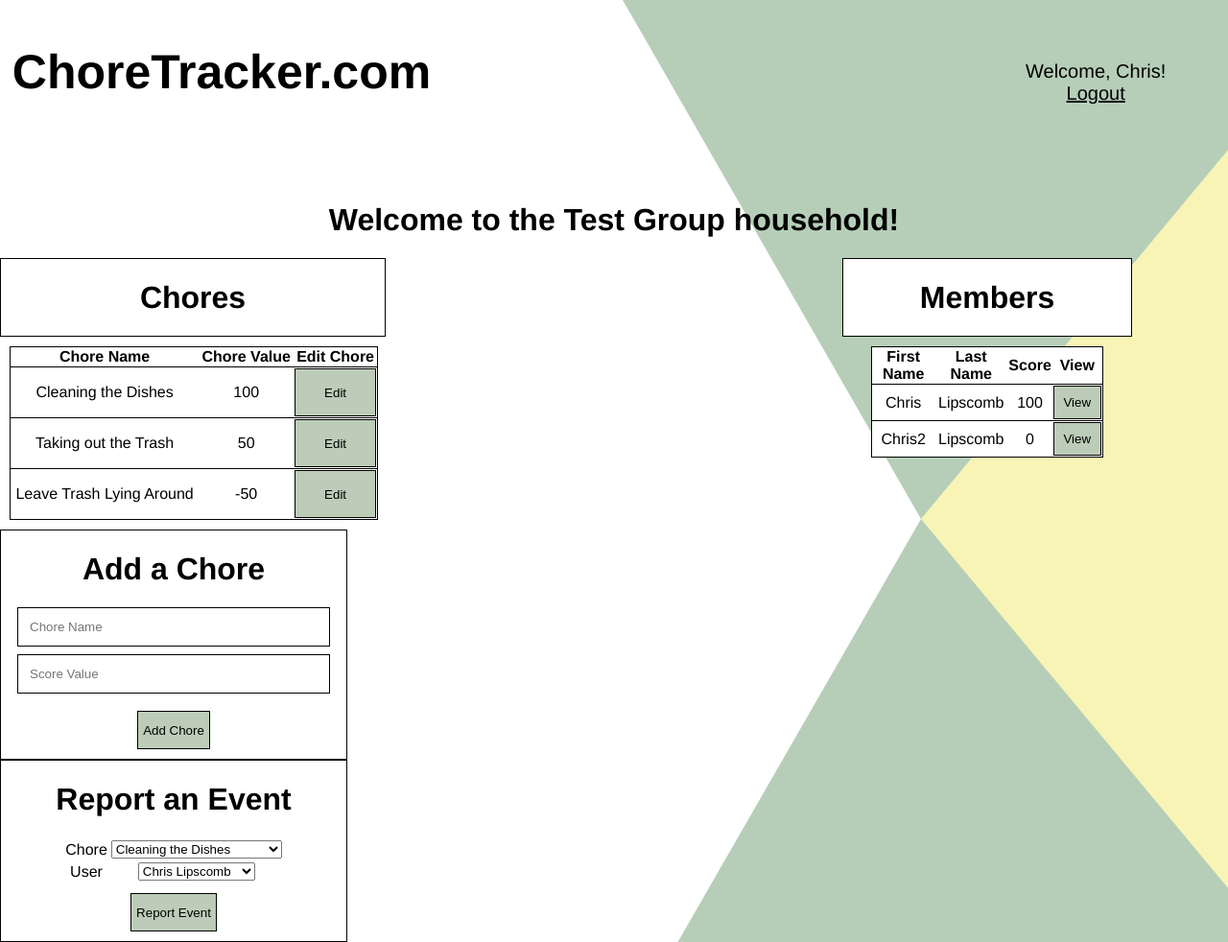
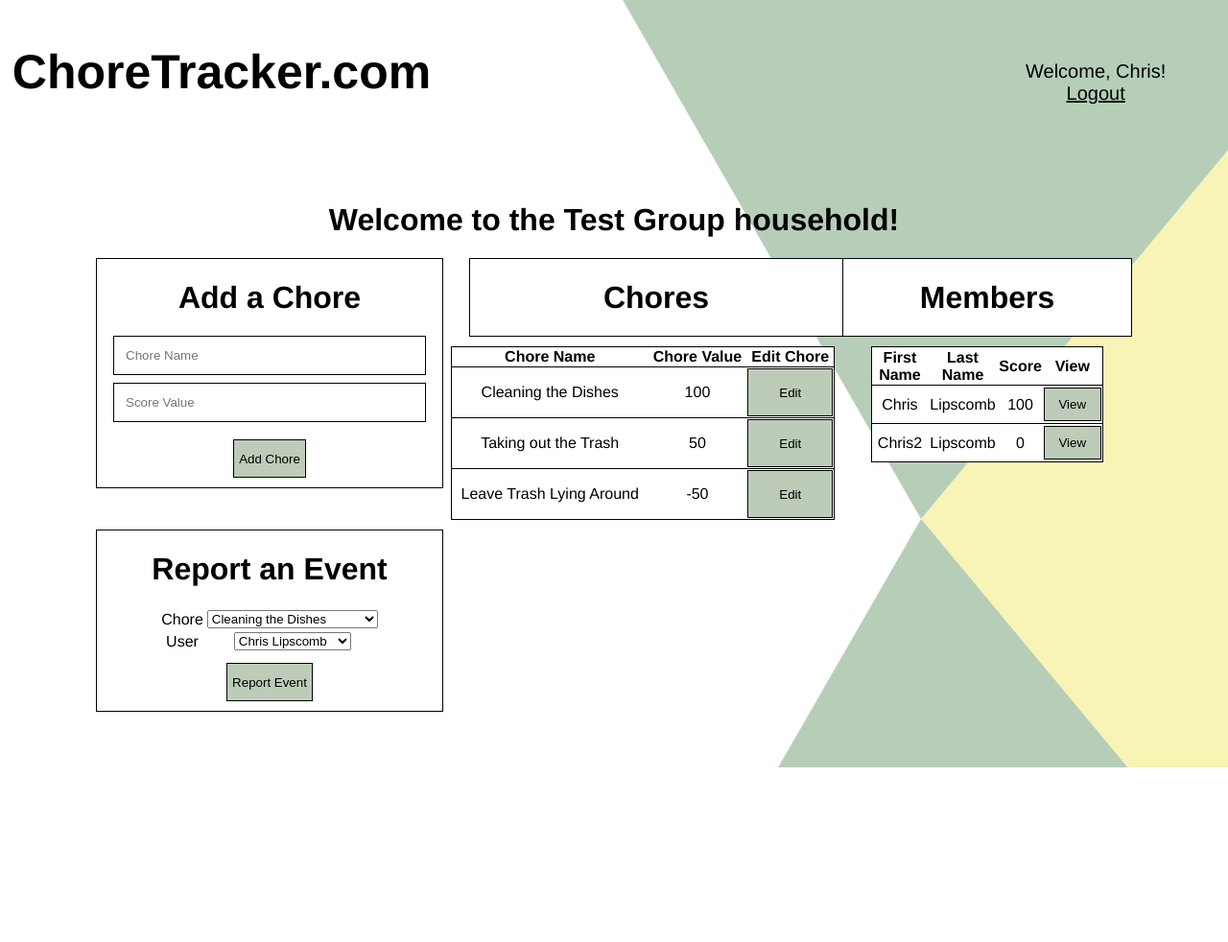
Before and after one commit to Risch1997/IIT-Project, a PHP site: page /group.php?id=1 in a window 1280 px wide. Shown: the whole page at 96% size. After the commit the page ends 800 px from the top, so only its background shows below. Run offline with PHP 8.4, Linux system fonts and the light colour scheme; a user stored in the database is signed in; data comes from the database, SQL or seed files in the repository; some web fonts are replaced.

Commit message:
styled group some more

```diff
--- a/group.php
+++ b/group.php
@@ -33,6 +33,15 @@ if(isset($_GET['id'])) {
 			<h1>Welcome to the " . $group['groupName'] . " household!</h1>
 		</div>
 
+		<div id=\"addchorediv\">
+			<h1>Add a Chore</h1>
+			<form id=\"createChore\" name=\"createChore\" action=\"\" method=\"POST\">
+				<input type=\"text\" class=\"form-control\" id=\"chore\" name=\"choreName\" placeholder=\"Chore Name\">
+				<input type=\"text\" class=\"form-control\" id=\"score-val\" name=\"choreValue\" placeholder=\"Score Value\">
+				<input type=\"submit\" name=\"addChore\" value=\"Add Chore\" class=\"submit\">
+			</form>
+		</div>
+
 		<div id=\"household\">
 		<div id=\"householddiv\">
 			<h1>Members</h1>
@@ -62,13 +71,14 @@ if(isset($_GET['id'])) {
 		</div>";
 
 ?>
-
-				<div id="choresdiv">
-				<h1>Chores</h1>
-				</div>
+				<div id="chores">
+					<div id="choresdiv">
+						<h1>Chores</h1>
+					</div>
 
 
-				<table id="chorestable">
+					<table id="chorestable">
+
 					<tr>
 						<th>Chore Name</th>
 						<th>Chore Value</th>
@@ -90,15 +100,9 @@ if(isset($_GET['id'])) {
 				?>
 
 				</table>
+			</div>
 
-				<div id="addchorediv">
-				<h1>Add a Chore</h1>
-				<form id="createChore" name="createChore" action="" method="POST">
-					<input type="text" class="form-control" id="chore" name="choreName" placeholder="Chore Name">
-					<input type="text" class="form-control" id="score-val" name="choreValue" placeholder="Score Value">
-					<input type="submit" name="addChore" value="Add Chore" class="submit">
-				</form>
-			</div>
+
 
 			<div id="addeventdiv">
 				<h1>Report an Event</h1>
--- a/resources/styles/style.css
+++ b/resources/styles/style.css
@@ -115,7 +115,7 @@ body{
 	color: black;
 	background-color: rgb(188,204,184);
 	border: 1px solid black;
-	width: 50px;
+	width: 60px;
 	height: 35px;
 }
 
@@ -251,7 +251,7 @@ input[type=text], input[type=email], input[type=password]{
 }
 
 #choresdiv{
-	margin: 0;
+	margin: 10px auto;
 	padding: 0;
 	border: 1px solid black;
 	width: 400px;
@@ -286,13 +286,13 @@ input[type=text], input[type=email], input[type=password]{
 
 #householdtable tr{
 	border: 1px solid black;
-	height: 30px;
+	height:40px;
 }
 
 #chorestable{
-	margin: 10px;
+	margin: 10px auto;
 	background: white;
-	width: 30%;
+	width: 400px;
 	border-collapse: collapse;
 }
 
@@ -301,25 +301,27 @@ input[type=text], input[type=email], input[type=password]{
 }
 
 #addchorediv{
-	margin: 0;
+	float: left;
+	margin: 0 0 0 100px;
 	padding: 0;
 	text-align: center;
-	border-style: solid;
-	border-color: black;
-	border-width: 1px;
+	border: 1px solid black;
 	width: 360px;
 	background: white;
 }
 
 #addeventdiv{
-	margin: 0;
+	float: left;
+	margin: 0 0 0 100px;
 	padding: 0;
 	text-align: center;
-	border-style: solid;
-	border-color: black;
-	border-width: 1px;
+	border: 1px solid black;
 	width: 360px;
 	background: white;
+}
+
+#chores{
+	margin: 0 0 0 100px;
 }
 
 #editchorediv{
```
